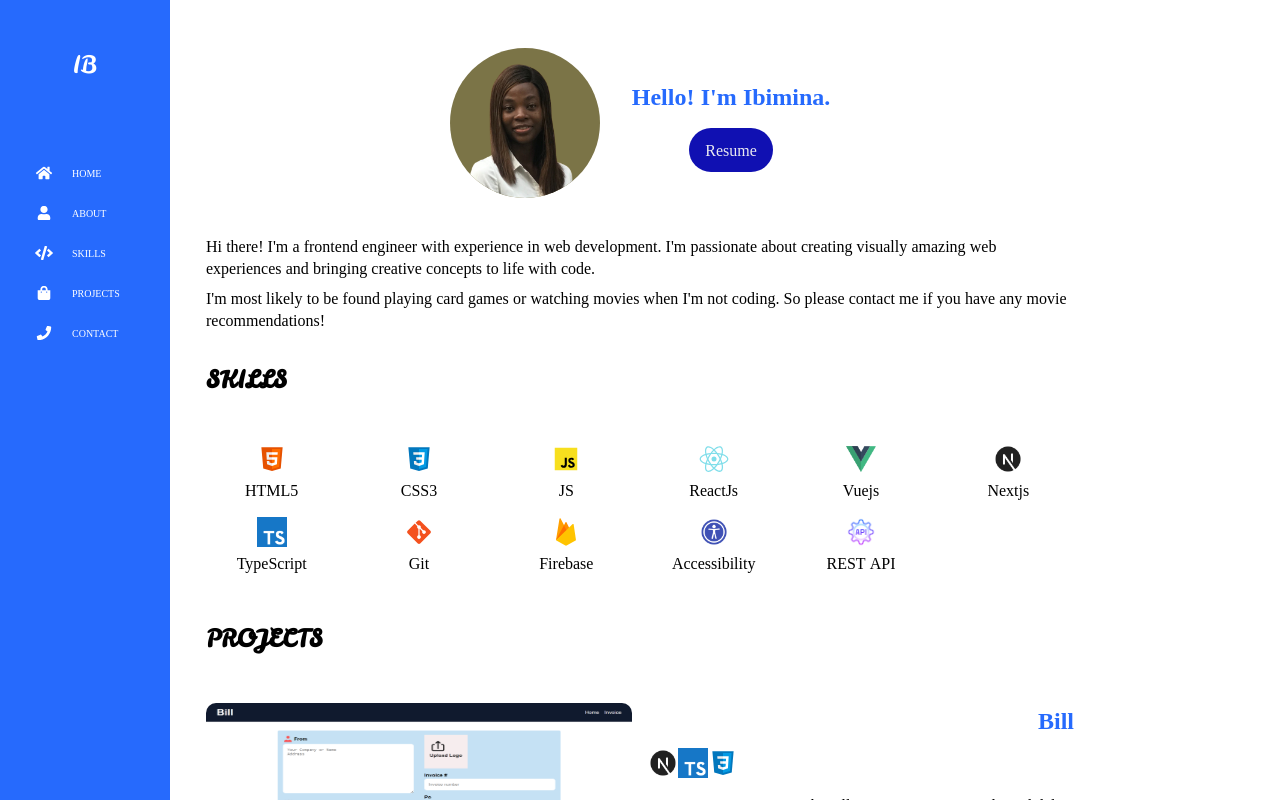
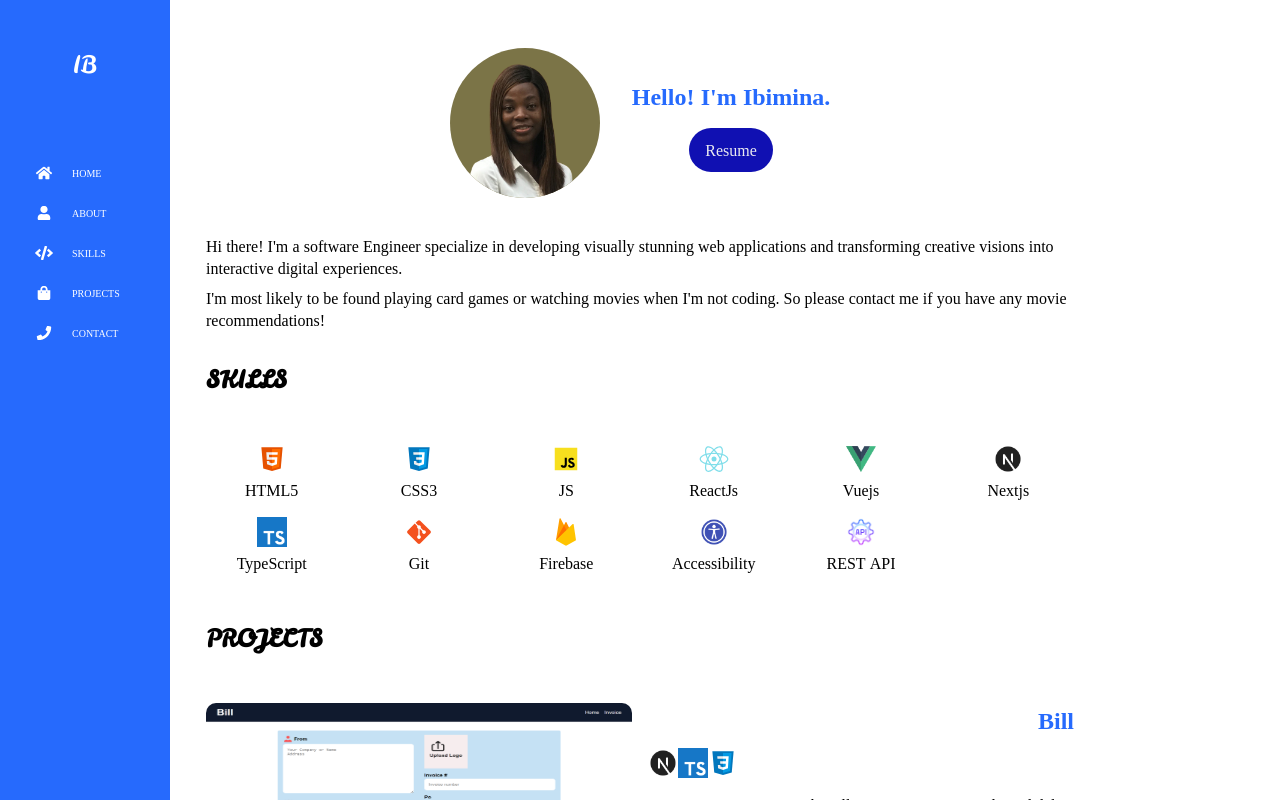
Before and after one commit to ibimina/ibimina-portfolio, a Next.js app: page / in a window 1280 px wide. Shown: the top 800 px of the page. Built offline with nearby package versions, Linux system fonts and the light colour scheme.

Commit message:
Update About.tsx
Upadate about me section

```diff
--- a/src/sections/About.tsx
+++ b/src/sections/About.tsx
@@ -3,7 +3,7 @@ export default function About() {
   return (
     <section id="about" className={styles.about}>
       <p className={styles.margin}>Hi there!
-       I'm a frontend engineer with experience in web development. I'm passionate about creating visually amazing web experiences and bringing creative concepts to life with code.
+       I'm a software Engineer specialize in developing visually stunning web applications and transforming creative visions into interactive digital experiences.
       </p>
       <p>I'm most likely to be found playing card games or watching movies when I'm not coding. So please contact me if you have any movie recommendations!</p>
     </section>
```
